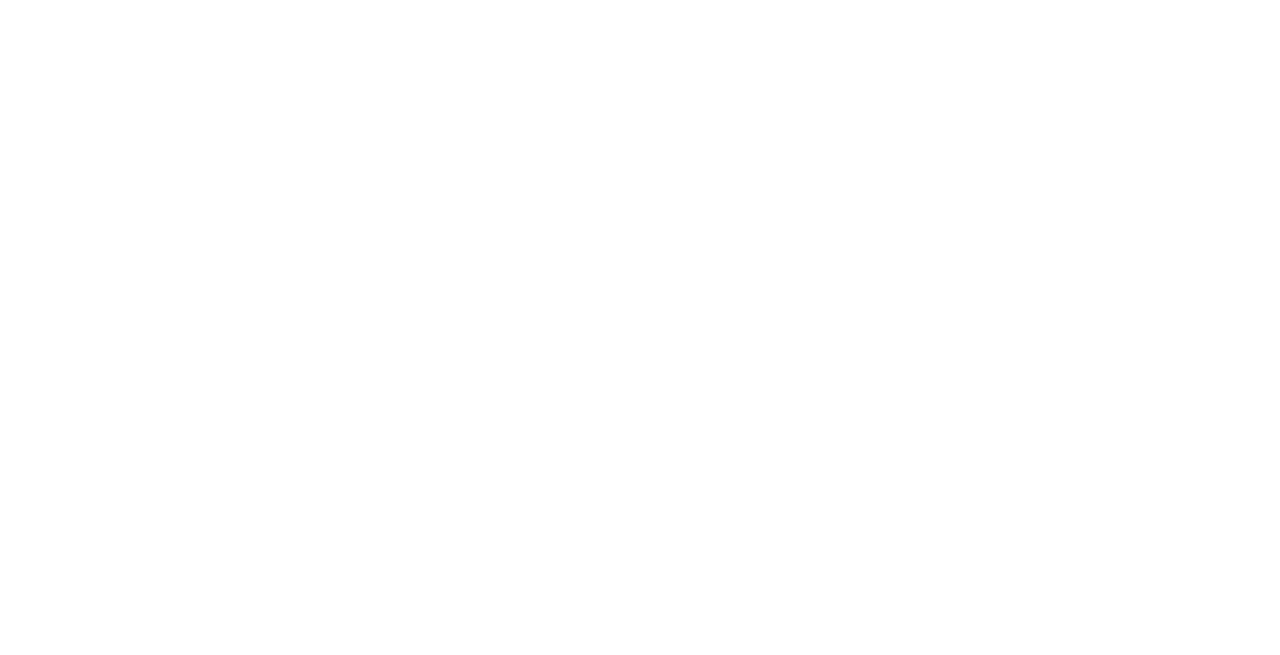
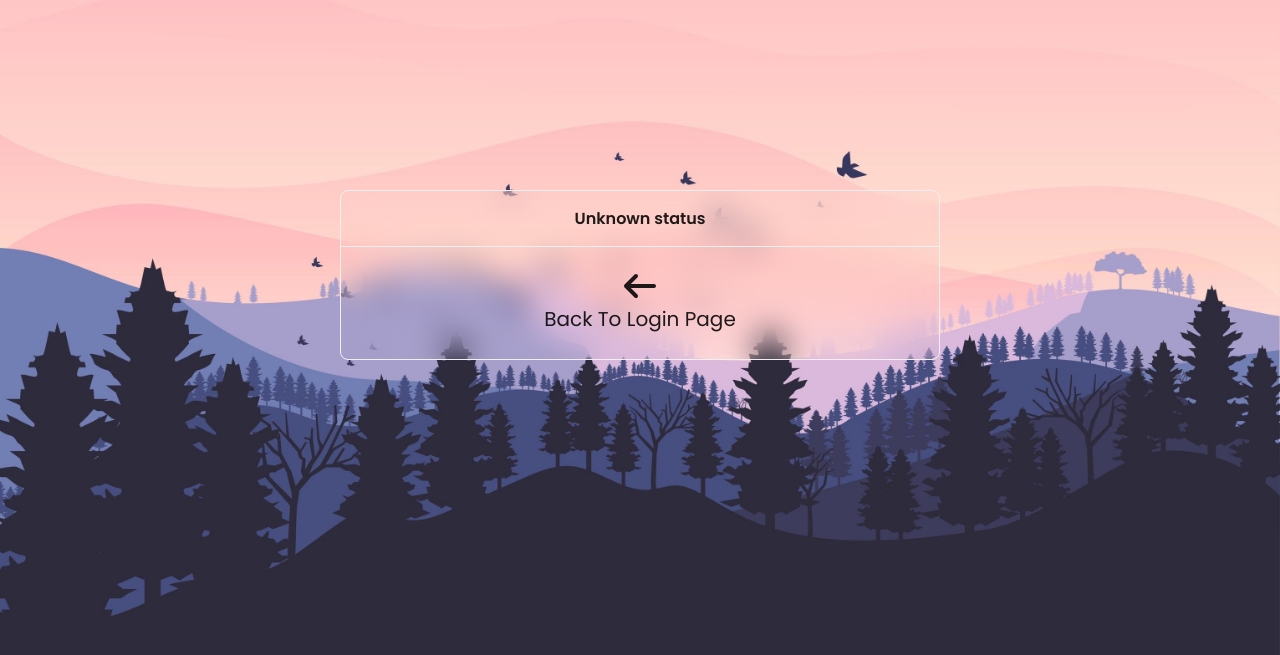
Before and after one commit to Dragon336699/SocialNetworkUi, a React (Vite) app: page /EmailConfirm/1 in a window 1280 px wide. Before the commit this address had no page. Shown: the part 125-780 px from the top of the page. Built offline with nearby package versions, Linux system fonts and the light colour scheme.

Commit message:
Add confirmation email page

```diff
--- a/package.json
+++ b/package.json
@@ -11,6 +11,8 @@
   },
   "dependencies": {
     "@ant-design/icons": "^5.6.1",
+    "@fortawesome/free-solid-svg-icons": "^7.1.0",
+    "@fortawesome/react-fontawesome": "^3.1.0",
     "antd": "^5.27.4",
     "autoprefixer": "^10.4.21",
     "axios": "^1.12.2",
--- a/src/App.tsx
+++ b/src/App.tsx
@@ -1,11 +1,13 @@
 import { Route, BrowserRouter, Routes } from 'react-router-dom'
 import Login from './app/pages/Login/Login'
+import EmailConfirm from './app/pages/EmailConfirm/EmailConfirm'
 
 function App() {
   return (
     <BrowserRouter>
       <Routes>
         <Route path='/Login' element={<Login />}></Route>
+        <Route path='/EmailConfirm/:status' element={<EmailConfirm />}></Route>
       </Routes>
     </BrowserRouter>
   )
--- /dev/null
+++ b/src/app/pages/EmailConfirm/EmailConfirm.tsx
@@ -0,0 +1,70 @@
+import { Card, ConfigProvider } from 'antd'
+import { Link, useParams } from 'react-router-dom'
+import { FontAwesomeIcon } from '@fortawesome/react-fontawesome'
+import {
+  faArrowLeft,
+  faBan,
+  faCircleCheck,
+  faCircleExclamation,
+  faCircleXmark
+} from '@fortawesome/free-solid-svg-icons'
+
+const EmailConfirm: React.FC = () => {
+  const statusConfig = {
+    success: {
+      message: 'Confirmation Successful',
+      icon: <FontAwesomeIcon icon={faCircleCheck} className='text-green-600 text-[40px]' />
+    },
+    fail: {
+      message: 'Confirmation Failed',
+      icon: <FontAwesomeIcon icon={faCircleXmark} className='text-red-600 text-[40px]' />
+    },
+    invalid: {
+      message: 'Invalid Token',
+      icon: <FontAwesomeIcon icon={faCircleExclamation} className='text-gray-600 text-[40px]' />
+    },
+    userNotFound: {
+      message: 'User Not Found',
+      icon: <FontAwesomeIcon icon={faBan} className='text-gray-600 text-[40px]' />
+    }
+  }
+
+  const { status } = useParams()
+
+  const { message, icon } = statusConfig[(status as keyof typeof statusConfig) ?? 'fail'] || {
+    message: 'Unknown status',
+    icon: null
+  }
+  return (
+    <div className="h-screen bg-[url('/src/app/assests/backgrounds/background.jpg')] bg-center bg-cover flex items-center justify-center">
+      <ConfigProvider
+        theme={{
+          components: {
+            Card: {
+              colorBgContainer: 'transparent'
+            }
+          }
+        }}
+      >
+        <Card
+          className='backdrop-blur-lg w-[600px]'
+          title={
+            <div className='flex items-center justify-center gap-2'>
+              {icon}
+              <span>{message}</span>
+            </div>
+          }
+        >
+          <div className='flex flex-col items-center justify-center'>
+            <a href='/Login' className='text-center w-fit hover:text-inherit'>
+              <FontAwesomeIcon icon={faArrowLeft} className='text-[32px]' />
+            </a>
+            <p className='text-center text-[20px]'>Back To Login Page</p>
+          </div>
+        </Card>
+      </ConfigProvider>
+    </div>
+  )
+}
+
+export default EmailConfirm
--- a/src/app/pages/Login/Login.module.css
+++ b/src/app/pages/Login/Login.module.css
@@ -1,5 +1,5 @@
 .loginContainer {
-  background-image: url(../../assests/backgrounds/background_login.jpg);
+  background-image: url(../../assests/backgrounds/background.jpg);
 }
 
 .loginBox {
```
Also changed, not shown: src/app/assests/backgrounds/background.jpg (renamed from src/app/assests/backgrounds/background_login.jpg), 1 other file (tests, documents, lock files or other folders).
